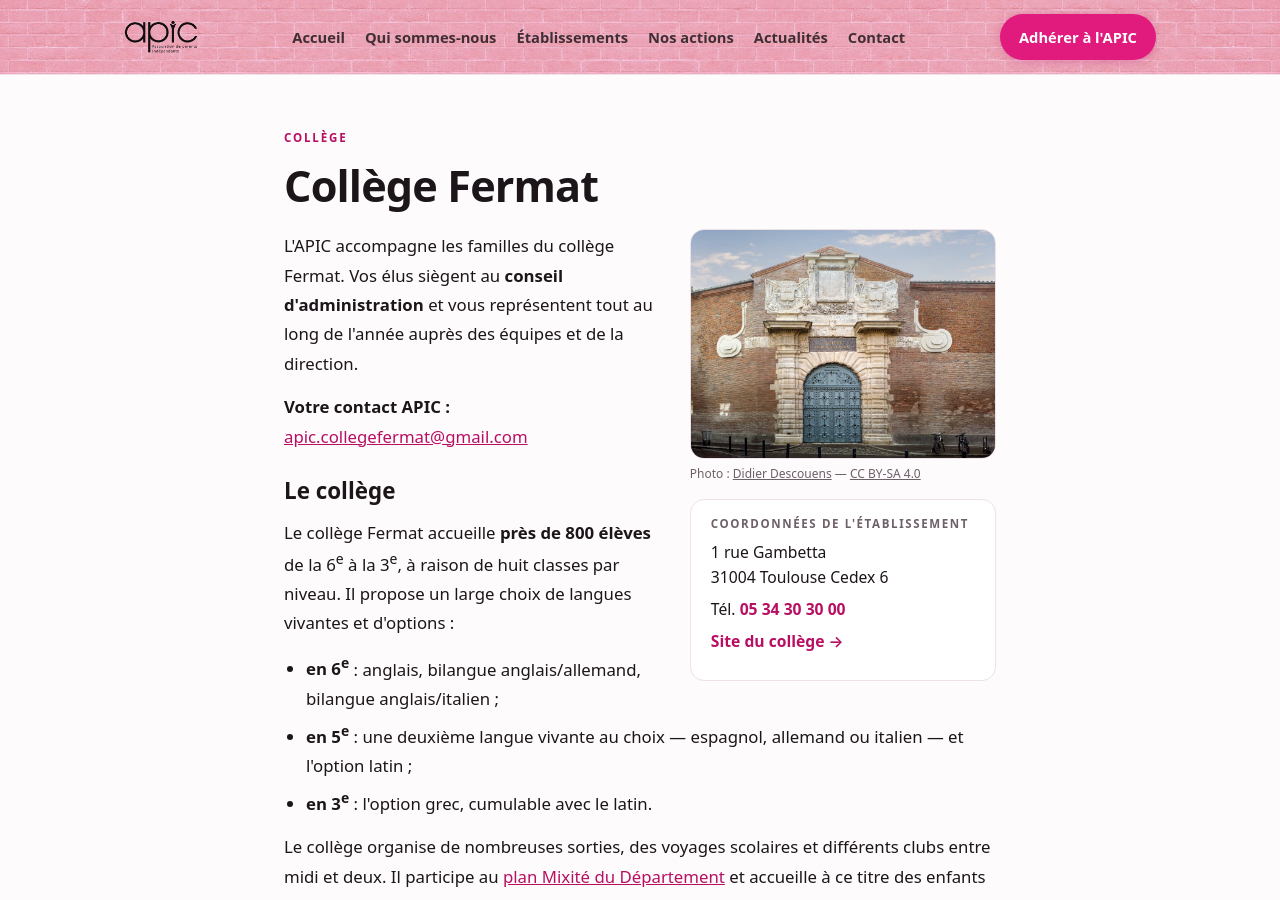
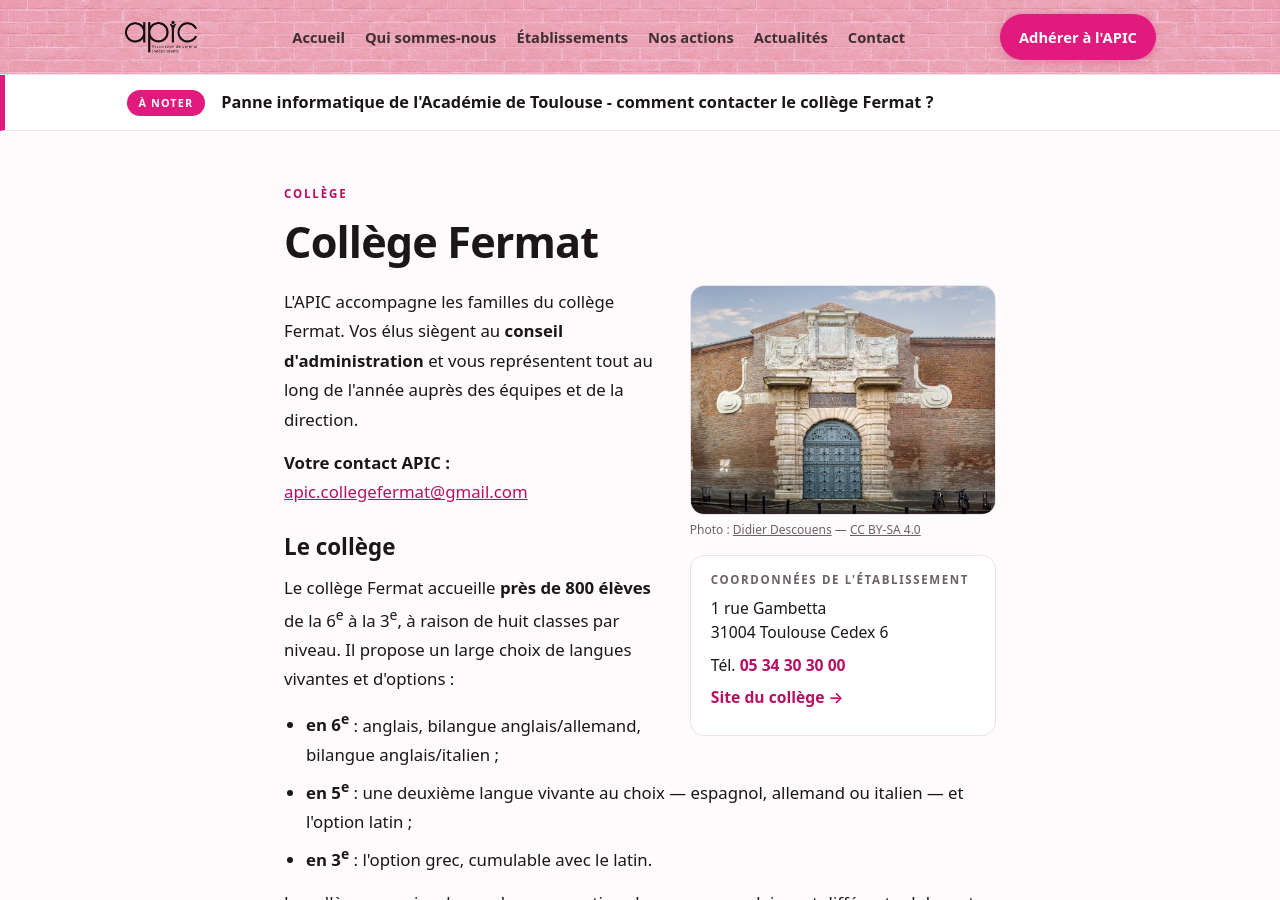
Before and after one commit to apic-parents/apic-parents-site, a Jekyll site: the page built from college-fermat.html, in a window 1280 px wide and 900 px high. Built offline with Jekyll 4.4.1, drawn with Linux system fonts in a browser that asks for light colours.

Commit message:
Update _data/annonces.yml (via Pages CMS)

```diff
--- a/_data/annonces.yml
+++ b/_data/annonces.yml
@@ -16,3 +16,7 @@ liste:
     jusquau: 2026-09-07
     lien: https://apic-parents.github.io/apic-parents-site/actualites/2026/09/04/photo-de-groupe-2026/
     lien_label: Tous les détails
+  - texte: "Panne informatique de l'Académie de Toulouse - comment contacter le
+      collège Fermat ? "
+    etablissement: Collège Fermat
+    jusquau: 2026-09-30
```
